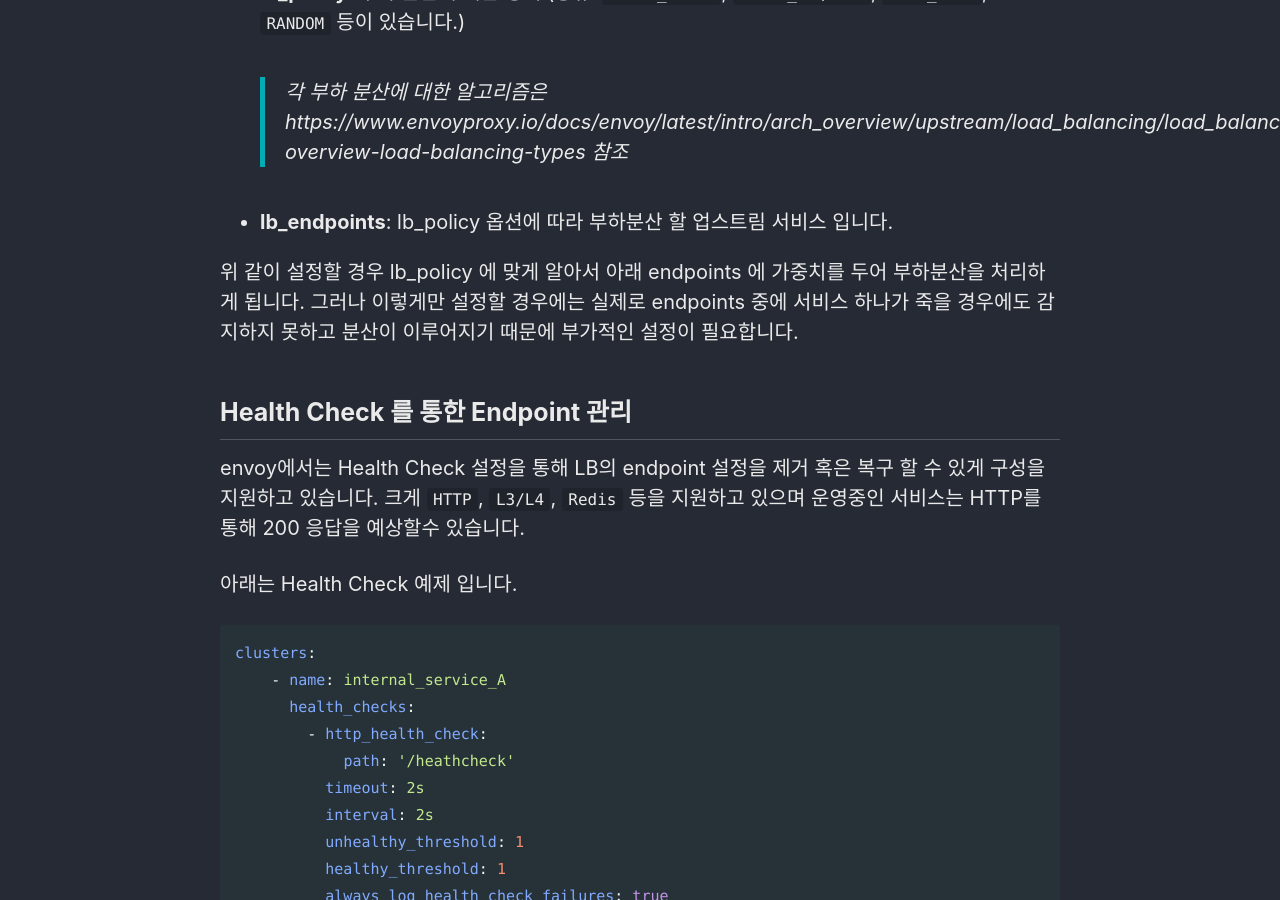
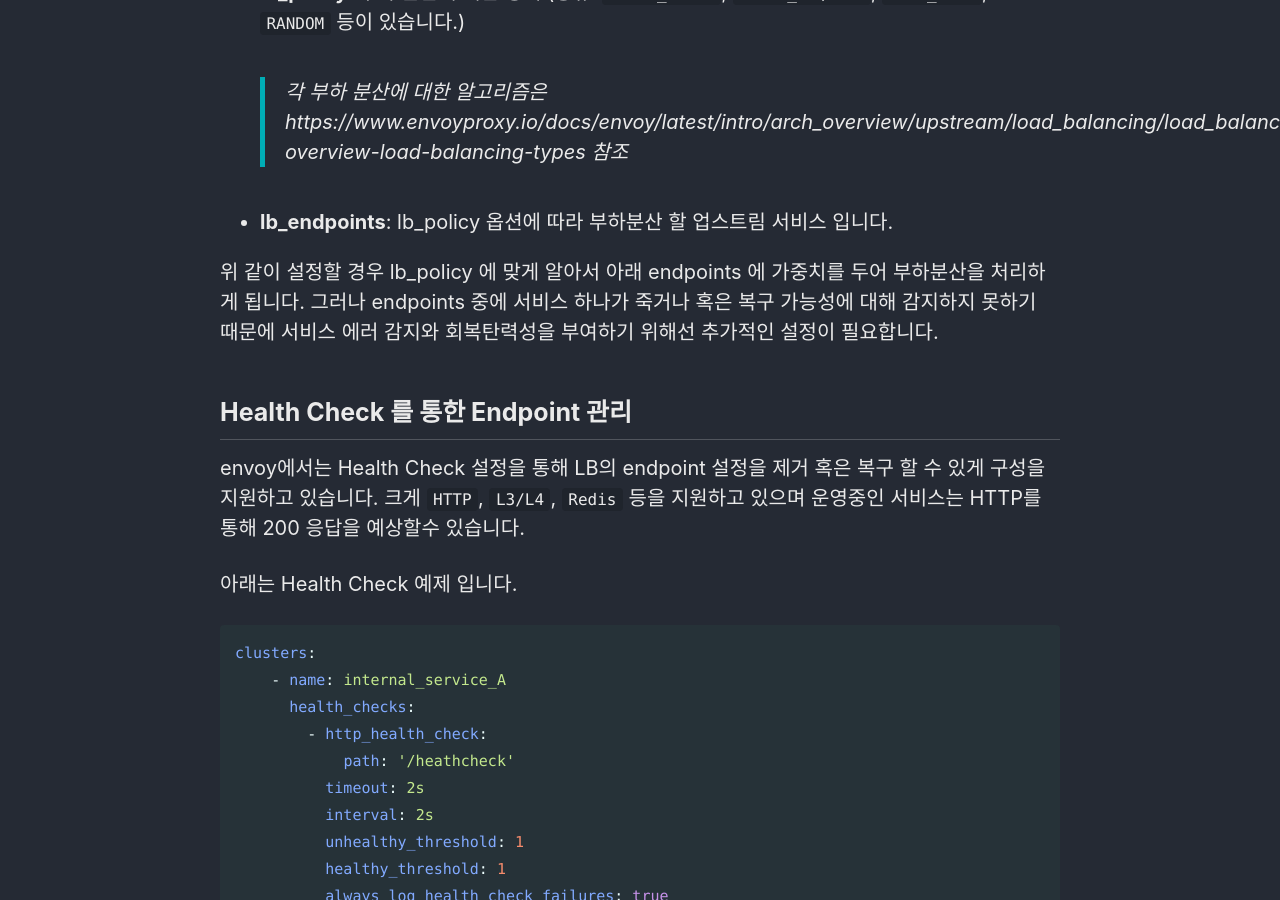
Before and after one commit to gocheat/gocheat.github.io, a Jekyll site: the page built from _posts/2020-02-07-envoy-proxy-lb.md, in a window 1280 px wide and 900 px high, scrolled down 2504 px. Built offline with Jekyll 4.4.1, drawn with Linux system fonts in a browser that asks for light colours; cached includes are drawn as plain includes; some web fonts are replaced.

Commit message:
설명 변경

```diff
--- a/_posts/2020-02-07-envoy-proxy-lb.md
+++ b/_posts/2020-02-07-envoy-proxy-lb.md
@@ -80,8 +80,7 @@ static_resources:
 - **lb_endpoints**: lb_policy 옵션에 따라 부하분산 할 업스트림 서비스 입니다.
 
 위 같이 설정할 경우 lb_policy 에 맞게 알아서 아래 endpoints 에 가중치를 두어 부하분산을 처리하게 됩니다.
-그러나 이렇게만 설정할 경우에는 실제로 endpoints 중에 서비스 하나가 죽을 경우에도 감지하지 못하고 분산이 이루어지기 때문에
-부가적인 설정이 필요합니다.
+그러나 endpoints 중에 서비스 하나가 죽거나 혹은 복구 가능성에 대해 감지하지 못하기 때문에 서비스 에러 감지와 회복탄력성을 부여하기 위해선 추가적인 설정이 필요합니다.
 
 
 Health Check 를 통한 Endpoint 관리
--- /dev/null
+++ b/google5b6be4bdbdb9e727.html
@@ -0,0 +1 @@
+google-site-verification: google5b6be4bdbdb9e727.html
```
